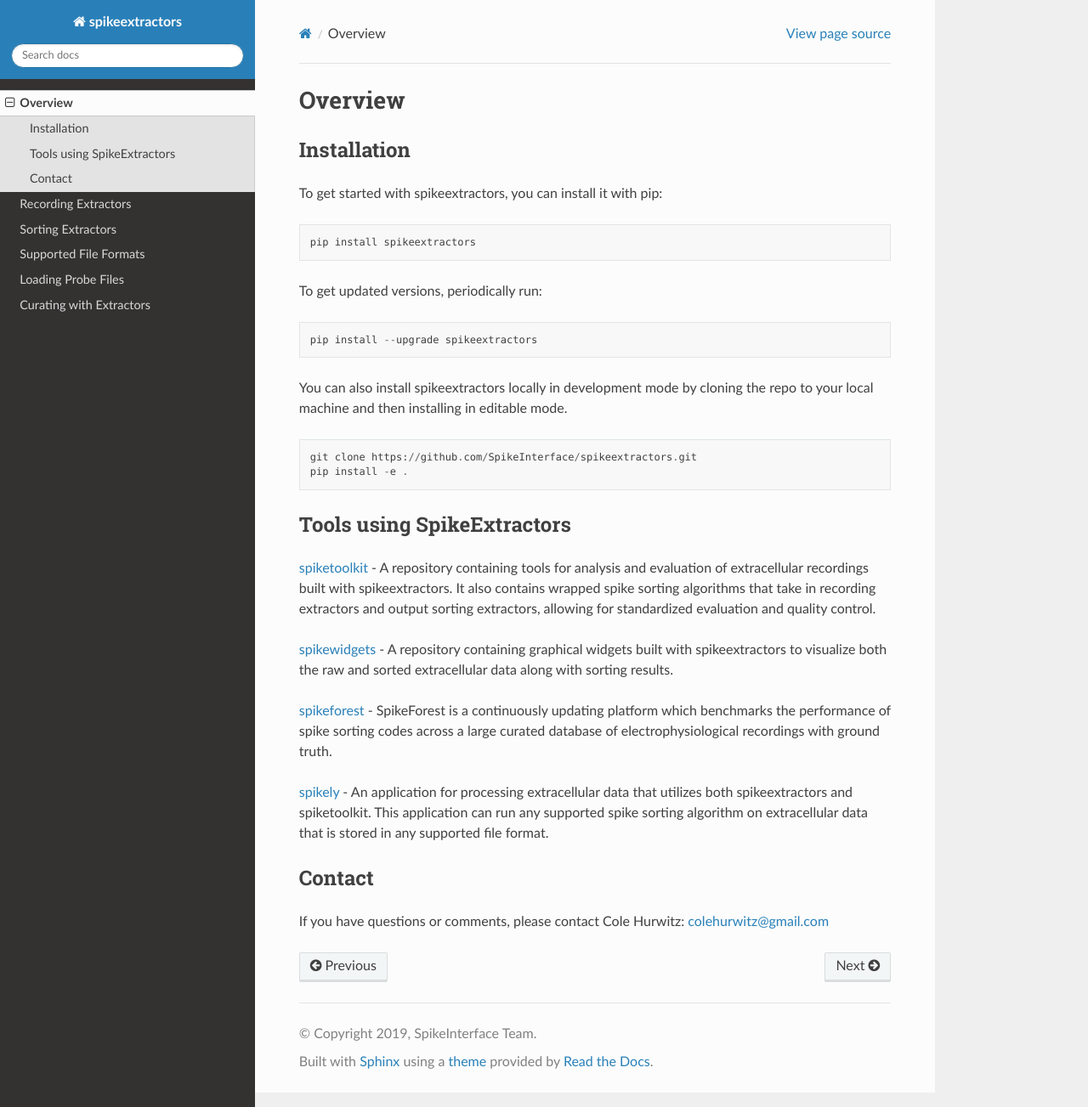
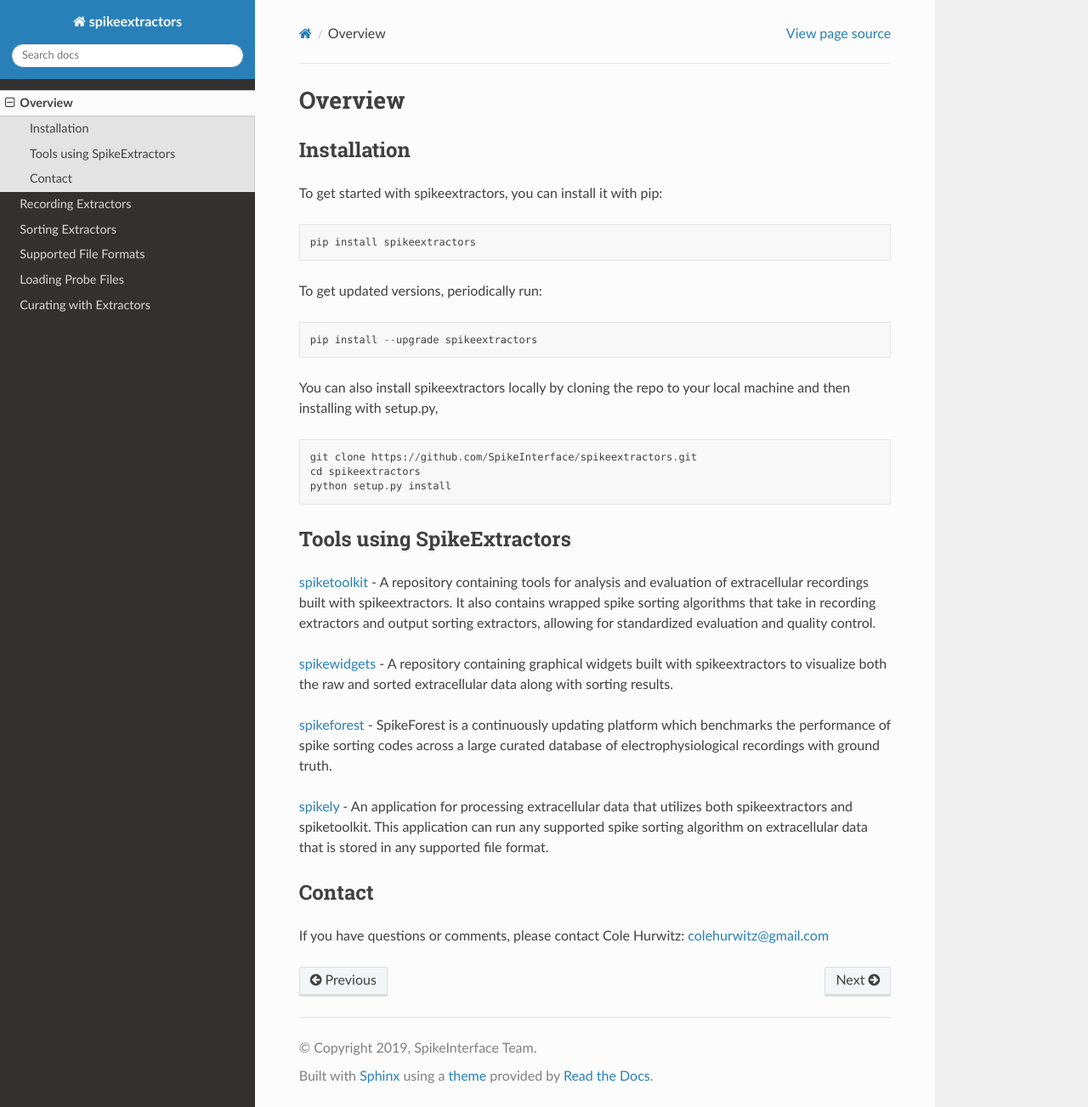
Before and after one commit to SpikeInterface/spikeextractors, a Sphinx documentation site: the page built from docs/overview.rst, in a window 1280 px wide and 1303 px high. Shown: the whole window at 85% size. Built offline with Sphinx 7.4.7 and the Read the Docs theme 2.0.0, drawn with Linux system fonts in a browser that asks for light colours.

Commit message:
Update overview.rst

```diff
--- a/docs/overview.rst
+++ b/docs/overview.rst
@@ -14,11 +14,12 @@
 .. parsed-literal::
   pip install --upgrade spikeextractors
 
-You can also install spikeextractors locally in development mode by cloning the repo to your local machine and then installing in editable mode.
+You can also install spikeextractors locally by cloning the repo to your local machine and then installing with setup.py,
 
 .. parsed-literal::
   git clone https://github.com/SpikeInterface/spikeextractors.git
-  pip install -e .
+  cd spikeextractors
+  python setup.py install
 
 Tools using SpikeExtractors
 ---------------------------
```
